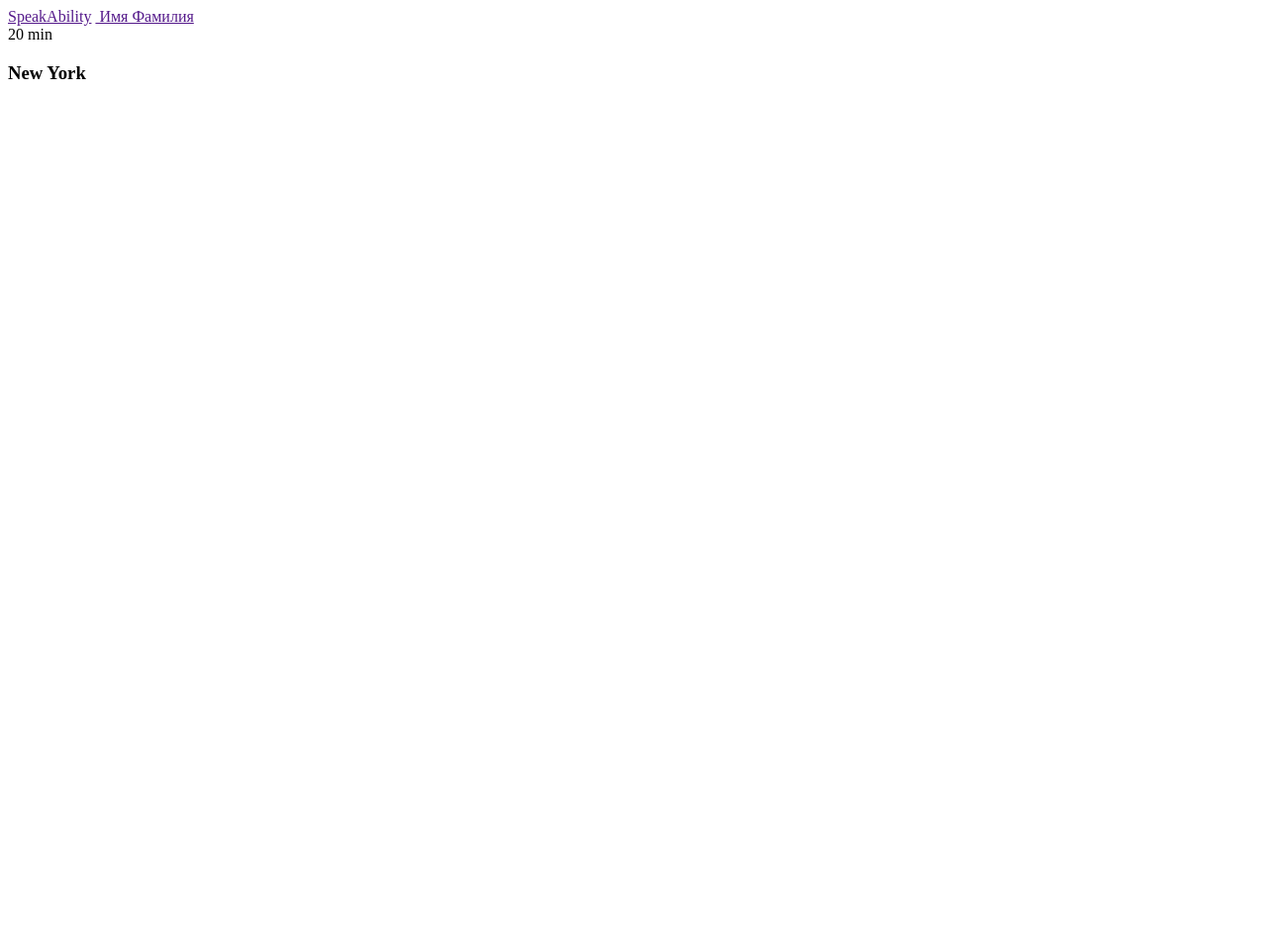
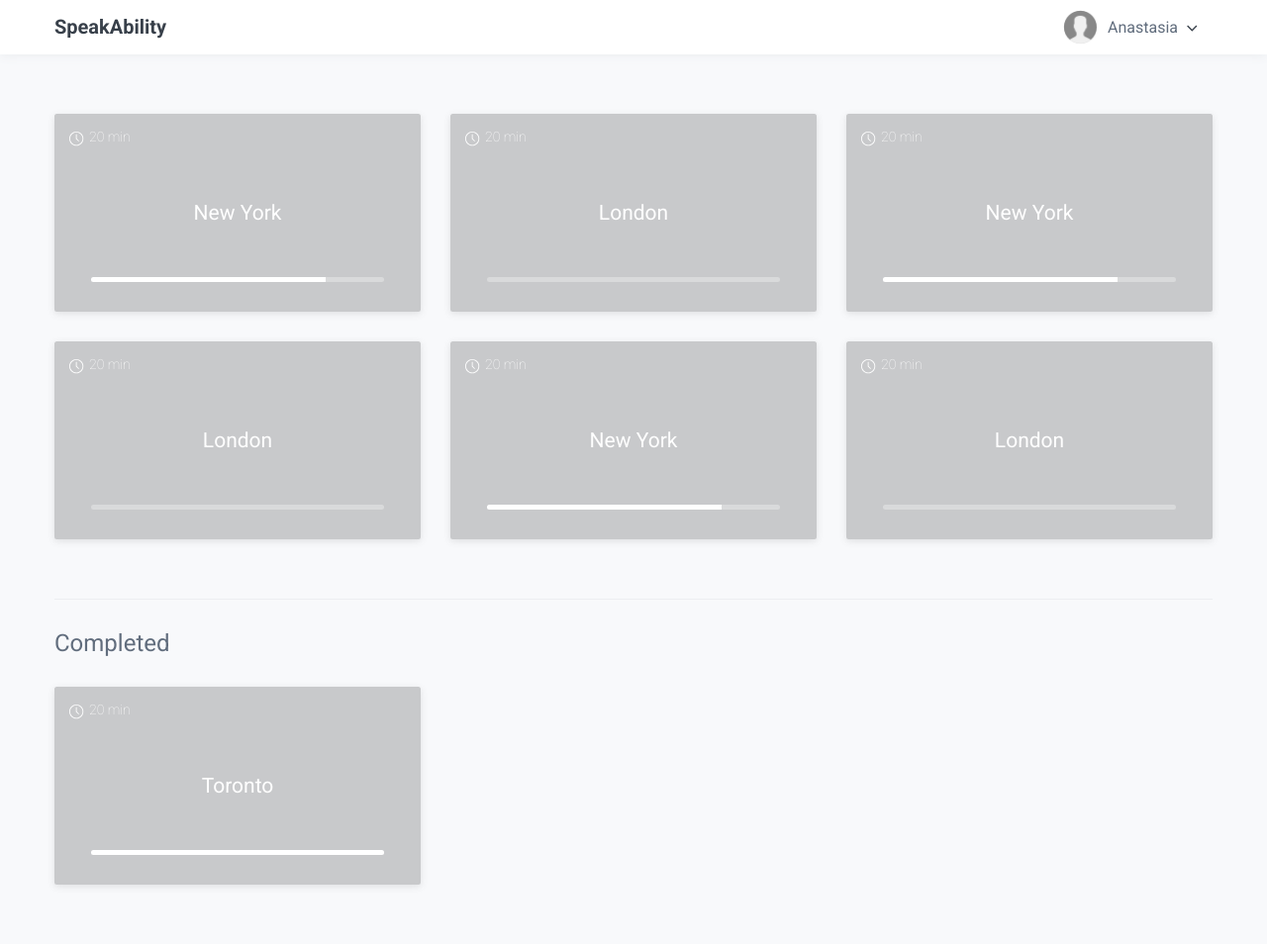
Before and after one commit to zorenko/speakability, a plain HTML site: page dashboard.html in a window 1280 px wide. Shown: the whole page at 99% size. Before the commit the page ends 800 px from the top, so only its background shows below. Drawn offline with Linux system fonts and the light colour scheme.

Commit message:
dashboard done

```diff
--- a/dashboard.html
+++ b/dashboard.html
@@ -3,32 +3,91 @@
 <head>
   <meta charset="utf-8">
   <title>SpeakAbility</title>
-
+  <link rel="stylesheet" href="static/css/normalize.css">
+  <link rel="stylesheet" href="static/css/style.css">
+  <link href="https://fonts.googleapis.com/css?family=Roboto:100,300,400,500,700&amp;subset=cyrillic" rel="stylesheet">
 </head>
 <body>
   <header class="header">
-    <a href="" class="header__logo">SpeakAbility</a>
-    <a href="" class="header__profile">
-      <img src="" alt="">
-      Имя Фамилия
-    </a>
-  </header>
-  <main class="quests">
-    <section class="quests__filters">
+    <div class="container clearfix">
+      <a href="#" class="header__logo">SpeakAbility</a>
+      <div class="header__profile">
+        <img src="static/img/profile-pic.png" alt="profile-pic" class="header__pic">
+        <span class="header__name">Anastasia</span>
+        <ul class="header__menu">
+          <li><a href="#">Выйти</a></li>
+        </ul>
+      </div>
+    </div>
+  </header><!-- header -->
 
-    </section>
-    <section class="quests--active">
+
+  <main class="container clearfix">
+    <!-- <section class="quests__filters">
+      пока не делаем
+    </section> -->
+
+    <section class="quests quests--active">
       <div class="quest quest--progress">
-        <span>20 min</span>
-        <h3>New York</h3>
-        <span class="progress">
+        <span class="quest__time">20 min</span>
+        <h3 class="quest__title">New York</h3>
+        <span class="quest__progress">
+          <span class="quest__progress-bar"></span>
+        </span>
+      </div>
 
+      <div class="quest quest--new">
+        <span class="quest__time">20 min</span>
+        <h3 class="quest__title">London</h3>
+        <span class="quest__progress">
+          <span class="quest__progress-bar"></span>
+        </span>
+      </div>
+
+      <div class="quest quest--progress">
+        <span class="quest__time">20 min</span>
+        <h3 class="quest__title">New York</h3>
+        <span class="quest__progress">
+          <span class="quest__progress-bar"></span>
+        </span>
+      </div>
+
+      <div class="quest quest--new">
+        <span class="quest__time">20 min</span>
+        <h3 class="quest__title">London</h3>
+        <span class="quest__progress">
+          <span class="quest__progress-bar"></span>
+        </span>
+      </div>
+
+      <div class="quest quest--progress">
+        <span class="quest__time">20 min</span>
+        <h3 class="quest__title">New York</h3>
+        <span class="quest__progress">
+          <span class="quest__progress-bar"></span>
+        </span>
+      </div>
+
+      <div class="quest quest--new">
+        <span class="quest__time">20 min</span>
+        <h3 class="quest__title">London</h3>
+        <span class="quest__progress">
+          <span class="quest__progress-bar"></span>
         </span>
       </div>
     </section>
-    <section class="quests--completed">
 
+    <section class="quests quests--completed">
+      <h2 class="quests__title">Completed</h2>
+      <div class="quest quest--completed">
+        <span class="quest__time">20 min</span>
+        <h3 class="quest__title">Toronto</h3>
+        <span class="quest__progress">
+          <span class="quest__progress-bar"></span>
+        </span>
+      </div>
     </section>
-  </main>
+  </main><!-- container -->
+
 </body>
 </html>
--- /dev/null
+++ b/static/sass/blocks/header.scss
@@ -0,0 +1,76 @@
+.header {
+  background: $white;
+  box-shadow: 0 2px 10px 0 $grey-light;
+
+  a {
+    color: $black;
+  }
+
+  &__logo {
+    display: block;
+    float: left;
+    padding: 15px 30px;
+    font-size: 20px;
+    font-weight: 600;
+    margin-left: -30px;
+  }
+
+  &__profile {
+    position: relative;
+    display: flex;
+    align-items: center;
+    justify-content: space-between;
+    float: right;
+    padding: 10px 15px;
+    cursor: pointer;
+  }
+
+  &__pic {
+    width: 35px;
+    height: 35px;
+  }
+
+  &__name {
+    position: relative;
+    padding-left: 10px;
+    padding-right: 20px;
+
+    &::after {
+      position: absolute;
+      content: "";
+      top: 50%;
+      right: 0;
+      width: 11px;
+      height: 7px;
+      margin-top: -3px;
+      background: url("../img/arrow-down.svg");
+      background-size: 11px 7px;
+    }
+  }
+
+  &__menu {
+    display: none;
+    position: absolute;
+    bottom: -41px;
+    left: 0;
+    width: 100%;
+
+    li > a {
+      display: block;
+      padding: 10px 20px;
+      background: $white;
+    }
+  }
+
+  &__profile:hover .header__menu {
+    display: block;
+  }
+}
+
+@media (max-width: 768px) {
+  .header {
+    &__logo {
+      margin-left: 0;
+    }
+  }
+}
--- /dev/null
+++ b/static/sass/blocks/quest.scss
@@ -0,0 +1,126 @@
+.quest {
+  position: relative;
+  flex-basis: auto;
+  min-height: 200px;
+  width: 370px;
+  margin-right: 30px;
+  margin-bottom: 30px;
+  background: rgba($grey, .3);
+  box-shadow: 0 2px 7px 0 $grey-hover;
+  border-radius: 2.5px;
+  color: $white;
+  cursor: pointer;
+
+  &:hover {
+    box-shadow: 0 2px 35px 0 rgba($grey, .25);
+  }
+
+  &__time {
+    position: absolute;
+    top: 15px;
+    left: 15px;
+    font-size: 14px;
+    font-weight: 100;
+    padding-left: 20px;
+
+    &::after {
+      position: absolute;
+      content: "";
+      top: 3px;
+      left: 0;
+      width: 15px;
+      height: 15px;
+      background: url("../img/time.svg");
+      background-size: 15px 15px;
+    }
+  }
+
+  &__title {
+    position: absolute;
+    top: 50%;
+    left: 50%;
+    transform: translateX(-50%) translateY(-50%);
+    margin: auto;
+    font-weight: 400;
+    font-size: 21px;
+  }
+
+  &__progress {
+    position: absolute;
+    display: block;
+    width: 80%;
+    height: 5px;
+    bottom: 30px;
+    left: 50%;
+    transform: translateX(-50%);
+    background: rgba($white, .3);
+    border-radius: 5px;
+  }
+  &__progress-bar {
+    position: absolute;
+    display: block;
+    background: $white;
+    top: 0;
+    left: 0;
+    width: 80%;
+    height: 5px;
+    border-radius: 5px 0 0 5px;
+  }
+
+  &--new {
+    .quest__progress-bar {
+      width: 0;
+    }
+  }
+
+  &--completed {
+    .quest__progress-bar {
+      width: 100%;
+      border-radius: 5px;
+    }
+  }
+}
+
+
+
+@media (max-width: 768px) {
+  .quest {
+    width: 100%;
+    margin: 10px 20px;
+  }
+}
+@media (min-width: 768px) {
+  .quest {
+    width: 360px;
+  }
+}
+
+@media (min-width: 768px) and (max-width: 992px) {
+  .quest {
+    &:nth-child(2n) {
+      margin-right: 0;
+    }
+    &:last-child {
+      margin-right: auto;
+    }
+  }
+}
+
+@media (min-width: 992px) {
+  .quest {
+    width: 303px;
+
+    &:nth-child(3n) {
+      margin-right: 0;
+    }
+    &:last-child {
+      margin-right: auto;
+    }
+  }
+}
+
+@media (min-width: 1200px) {
+  .quest {
+    width: 370px;
+  }
+}
--- /dev/null
+++ b/static/sass/blocks/quests.scss
@@ -0,0 +1,36 @@
+.quests {
+  padding-top: 60px;
+  padding-bottom: 30px;
+  width: 100%;
+  display: flex;
+  justify-content: space-between;
+  align-items: flex-start;
+  flex-wrap: wrap;
+
+  &__title {
+    flex-grow: 1;
+    width: 100%;
+    font-weight: 400;
+    margin: 0;
+    margin-bottom: 30px;
+  }
+
+  &--completed {
+    padding-top: 30px;
+    border-top: 1px solid $grey-light;
+  }
+
+}
+
+@media (max-width: 768px) {
+  .quests {
+    padding-top: 10px;
+
+    &__title {
+      text-align: center;
+      margin-top: 10px;
+      margin-bottom: 10px;
+      font-size: 21px;
+    }
+  }
+}
--- /dev/null
+++ b/static/sass/general.scss
@@ -0,0 +1,48 @@
+.clearfix::after {
+  content: "";
+  display: table;
+  clear: both;
+}
+
+.container {
+  max-width: 1170px;
+  margin: 0 auto;
+}
+
+body {
+  background: $body-bg;
+  font-family: "Roboto", sans-serif;
+  color: $text;
+}
+
+a {
+  text-decoration: none;
+  cursor: pointer;
+}
+ul {
+  padding: 0;
+  margin: 0;
+}
+li {
+  padding: 0;
+  margin: 0;
+  list-style: none;
+}
+
+@media (min-width: 768px) {
+  .container {
+    max-width: 750px;
+  }
+}
+
+@media (min-width: 992px) {
+  .container {
+    max-width: 970px;
+  }
+}
+
+@media (min-width: 1200px) {
+  .container {
+    max-width: 1170px;
+  }
+}
--- /dev/null
+++ b/static/sass/style.scss
@@ -0,0 +1,6 @@
+@import "variables.scss";
+@import "general.scss";
+
+@import "blocks/header.scss";
+@import "blocks/quests.scss";
+@import "blocks/quest.scss";
--- /dev/null
+++ b/static/sass/variables.scss
@@ -0,0 +1,30 @@
+$white: #fff;
+$black: #38404A;
+$text: #616D7D;
+
+$primary: #328AFF;
+$primary-hover: rgba($primary, .15);
+
+$secondary: #000;
+$secondary-hover: rgba($secondary, .15);
+
+$info: #000;
+$info-hover: rgba($info, .15);
+
+$success: #A0D16A;
+$success-hover: rgba($success, .15);
+
+$warning: #FFB94B;
+$warning-hover: rgba($warning, .15);
+
+$danger: #FF5F4D;
+$danger-hover: rgba($danger, .15);
+
+$grey: #5A5A5A; //for buttons
+$grey-hover: rgba($grey, .15); //for buttons hover
+
+$grey-light: #eceef1; //for strokes
+$grey-text-dark: #5F5F5F;
+$grey-text-light: #B0B0B0;
+
+$body-bg: #f8f9fb;
```
Also changed, not shown: static/css/blocks/quest.css (added), static/css/normalize.css (added), static/css/style.css (added), static/img/arrow-down.svg (added), static/img/profile-pic.png (added), static/img/time.svg (added), 6 other files.
